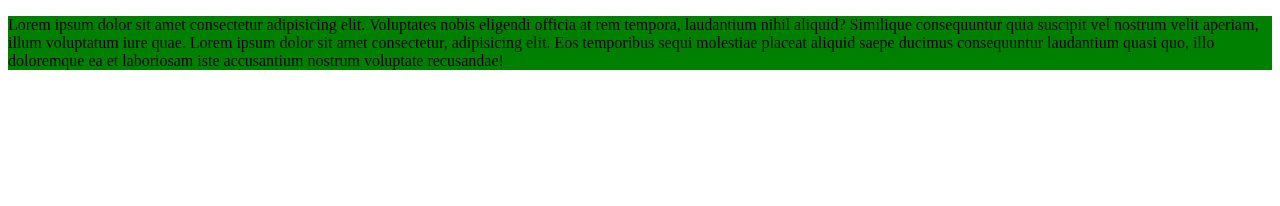
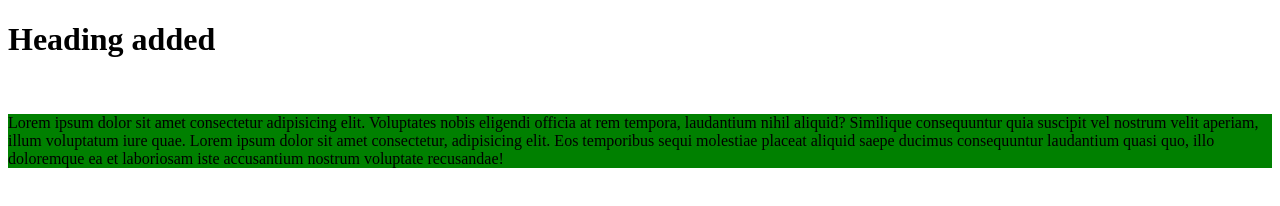
Before and after one commit to nestin-c-solomon/sample, a plain HTML site: page index.html in a window 1280 px wide. Drawn offline with Linux system fonts and the light colour scheme.

Commit message:
heading add

```diff
--- a/index.html
+++ b/index.html
@@ -7,6 +7,8 @@
     <link rel="stylesheet" href="./style.css">
 </head>
 <body>
+    <h1>Heading added</h1>
+    <br>
     <p>Lorem ipsum dolor sit amet consectetur adipisicing elit. Voluptates nobis eligendi officia at rem tempora, laudantium nihil aliquid? Similique consequuntur quia suscipit vel nostrum velit aperiam, illum voluptatum iure quae. Lorem ipsum dolor sit amet consectetur, adipisicing elit. Eos temporibus sequi molestiae placeat aliquid saepe ducimus consequuntur laudantium quasi quo, illo doloremque ea et laboriosam iste accusantium nostrum voluptate recusandae!</p>
 
 </body>
```
